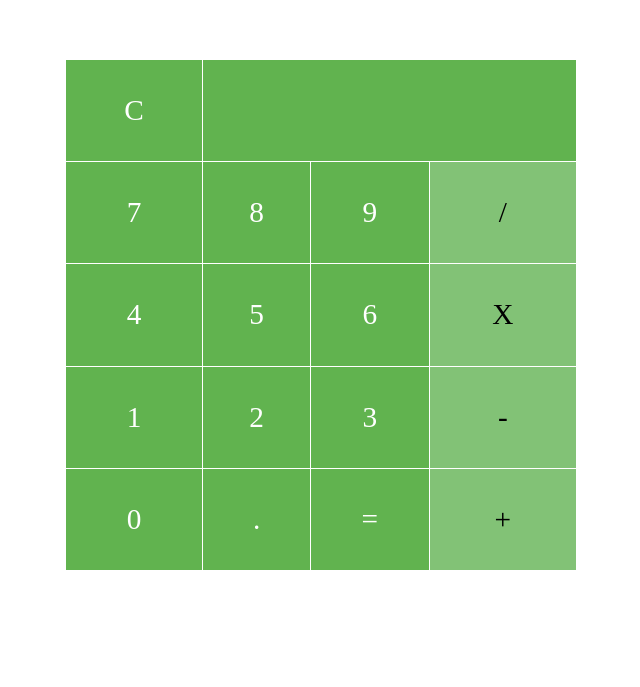
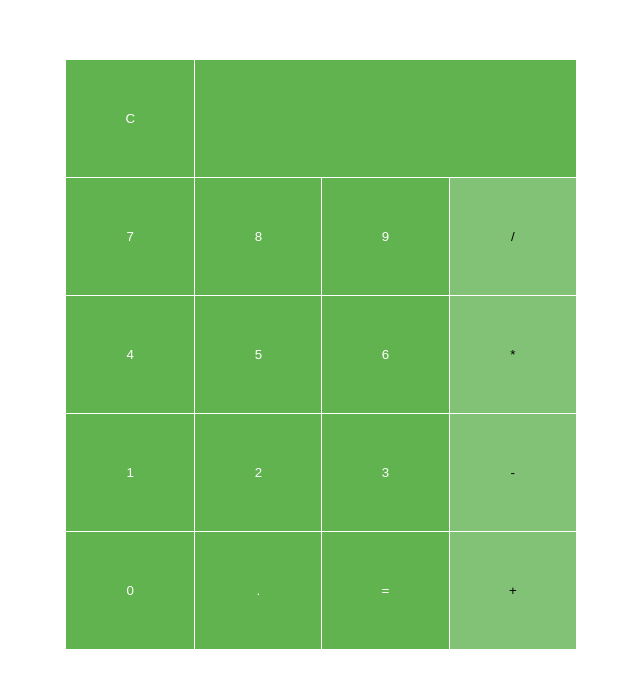
Before and after one commit to Matthew-McDonald/week-three-project, a plain HTML site: page index.html in a window 1280 px wide. Shown: the part 325-1012 px from the top of the page, without its empty margins (327-967 px from the left). Drawn offline with Linux system fonts and the light colour scheme.

Commit message:
connected js functions to buttons

```diff
--- a/index.html
+++ b/index.html
@@ -8,35 +8,67 @@
   </head>
   <body>
 
+    <!-- <form name='calculator'>
+
+      <input name="result">
+      <br>
+      <input type="button" name="1" value="1" onclick="addOne()">
+      <input type="button" name="2" value="2">
+      <input type="button" name="3" value="3">
+
+
+    </form> -->
+
     <table class='calculator'>
+    <form name = 'calculator'>
+
       <tr>
-        <td class='cell-block' id="clear">C</td>
-        <td colspan="3" dir=""class='cell-block' id="display-block"></td>
+        <td class='cell-block' id="clear">
+          <input type="button" name="C" value="C" onclick="runClear()"></td>
+        <td colspan="3"><input name="result"></td>
       </tr>
       <tr>
-        <td class='cell-block' id="seven">7</td>
-        <td class='cell-block' id="eight">8</td>
-        <td class='cell-block' id="nine">9</td>
-        <td class='cell-block' id="divide">/</td>
+        <td class='cell-block' id="seven">
+          <input type="button" name="7" value="7" onclick="runSeven()"></td>
+        <td class='cell-block' id="eight">
+          <input type="button" name="8" value="8" onclick="runEight()"></td>
+        <td class='cell-block' id="nine">
+          <input type="button" name="9" value="9" onclick="runNine()"></td>
+        <td class='cell-block' id="divide">
+          <input id="divide" type="button" name="/" value="/" onclick="runDivide()"></td>
       </tr>
       <tr>
-        <td class='cell-block' id="four">4</td>
-        <td class='cell-block' id="five">5</td>
-        <td class='cell-block' id="six">6</td>
-        <td class='cell-block' id="multiply">X</td>
+        <td class='cell-block' id="four">
+          <input type="button" name="4" value="4" onclick="runFour()"></td>
+        <td class='cell-block' id="five">
+          <input type="button" name="5" value="5" onclick="runFive()"></td>
+        <td class='cell-block' id="six">
+          <input type="button" name="6" value="6" onclick="runSix()"></td>
+        <td class='cell-block' id="multiply">
+          <input id="multiply" type="button" name="X" value="*" onclick="runMultiply()"></td>
       </tr>
       <tr>
-        <td class='cell-block' id="one">1</td>
-        <td class='cell-block' id="two">2</td>
-        <td class='cell-block' id="three">3</td>
-        <td class='cell-block' id="subtract">-</td>
+        <td class='cell-block' id="one">
+          <input type="button" name="1" value="1" onclick="runOne()"></td>
+        <td class='cell-block' id="two">
+          <input type="button" name="2" value="2" onclick="runTwo()"></td>
+        <td class='cell-block' id="three">
+          <input type="button" name="3" value="3" onclick="runThree()"></td>
+        <td class='cell-block' id="subtract">
+          <input id="subtract" type="button" name="-" value="-" onclick="runSubtract()"></td>
       </tr>
       <tr>
-        <td class='cell-block' id="zero">0</td>
-        <td class='cell-block' id="decimal">.</td>
-        <td class='cell-block' id="equals">=</td>
-        <td class='cell-block' id="addition">+</td>
+        <td class='cell-block' id="zero">
+          <input type="button" name="0" value="0" onclick="runZero()"></td>
+        <td class='cell-block' id="decimal">
+          <input type="button" name="." value="." onclick="runDecimal()"></td>
+        <td class='cell-block' id="equals">
+          <input type="button" name="=" value="=" onclick="runEvaluate()"></td>
+        <td class='cell-block' id='addition'>
+          <input id="addition" type="button" name="+" value="+" onclick="runAddition()"></td>
       </tr>
+
+      </form>
     </table>
 
 
--- a/main.js
+++ b/main.js
@@ -1,39 +1,92 @@
-let keyZero = document.getElementById('zero');
-let keyOne = document.getElementById('one');
-let keyTwo = document.getElementById('two');
-let keyThree = document.getElementById('three');
-let keyFour = document.getElementById('four');
-let keyFive = document.getElementById('five');
-let keySix = document.getElementById('six');
-let keySeven = document.getElementById('seven');
-let keyEight = document.getElementById('eight');
-let keyNine = document.getElementById('nine');
+// let keyZero = document.getElementById('zero');
+// let keyOne = document.getElementById('one');
+// let keyTwo = document.getElementById('two');
+// let keyThree = document.getElementById('three');
+// let keyFour = document.getElementById('four');
+// let keyFive = document.getElementById('five');
+// let keySix = document.getElementById('six');
+// let keySeven = document.getElementById('seven');
+// let keyEight = document.getElementById('eight');
+// let keyNine = document.getElementById('nine');
+//
+// let divide = document.getElementById('divide');
+// let multiply = document.getElementById('multiply');
+// let subtract = document.getElementById('subtract');
+// let addition = document.getElementById('addition');
+//
+// let keyClear = document.getElementById('clear');
+// let displayBlock = document.getElementById('display-block');
+// let keyDecimal = document.getElementById('decimal');
+// let equals = document.getElementById('equals');
+//
+//
+// keyOne.addEventListener('click', function clickOne(e){
+//   if () {
+//     let displayOne = keyOne.value;
+//     let newDisplayOne = document.createElement
+//   }
+// })
 
-let divide = document.getElementById('divide');
-let multiply = document.getElementById('multiply');
-let subtract = document.getElementById('subtract');
-let addition = document.getElementById('addition');
+//Number functions
 
-let keyClear = document.getElementById('clear');
-let displayBlock = document.getElementById('display-block');
-let keyDecimal = document.getElementById('decimal');
-let equals = document.getElementById('equals');
+function runOne() {
+  document.calculator.result.value += 1;
+}
+function runTwo() {
+  document.calculator.result.value += 2;
+}
+function runThree() {
+  document.calculator.result.value += 3;
+}
+function runFour() {
+  document.calculator.result.value += 4;
+}
+function runFive() {
+  document.calculator.result.value += 5;
+}
+function runSix() {
+  document.calculator.result.value += 6;
+}
+function runSeven() {
+  document.calculator.result.value += 7;
+}
+function runEight() {
+  document.calculator.result.value += 8;
+}
+function runNine() {
+  document.calculator.result.value += 9;
+}
+function runZero() {
+  document.calculator.result.value = 0;
+}
+function runDecimal() {
+  document.calculator.result.value = ".";
+}
 
 
+//Operation functions
 
+function runDivide() {
+  document.calculator.result.value += "/";
+}
+function runAddition() {
+  document.calculator.result.value += "+";
+}
+function runSubtract() {
+  document.calculator.result.value += "-";
+}
+function runMultiply() {
+  document.calculator.result.value += "*";
+}
+function runClear() {
+  document.calculator.result.value = "";
+}
 
+//Evaluate function
 
+function runEvaluate() {
+  var evaluate = eval(document.calculator.result.value);
 
+  document.calculator.result.value = evaluate;
 
-
-
-
-
-
-
-
-
-
-
-
-console.log(keyOne);
+}
--- a/styles.css
+++ b/styles.css
@@ -41,3 +41,10 @@
   border-color: white;
   color: black;
 }
+
+input {
+  border: none;
+  background-color: #61B34F;
+  color: white;
+  padding: 50px;
+}
```
